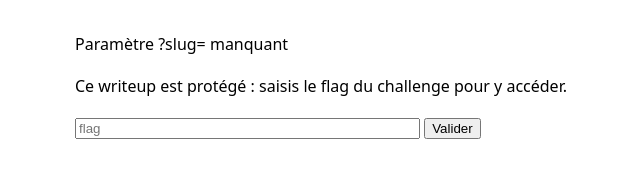
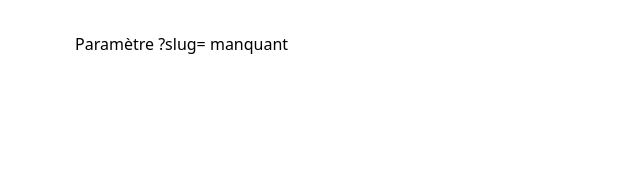
Before and after one commit to BusyBox13/BusyBox13.github.io, a plain HTML site: page viewer.html in a window 1280 px wide. Shown: the whole page, without its empty margins (135-775 px from the left). Drawn offline with nearby package versions, Linux system fonts and the light colour scheme.

Commit message:
update form

```diff
--- a/viewer.html
+++ b/viewer.html
@@ -44,7 +44,7 @@
 <body>
     <div id="status">Chargement…</div>
 
-    <form id="flag-form">
+    <form id="flag-form" hidden>
         <p>Ce writeup est protégé : saisis le flag du challenge pour y accéder.</p>
         <input id="flag-input" type="text" placeholder="flag" autocomplete="off" size="40">
         <button type="submit">Valider</button>
```
